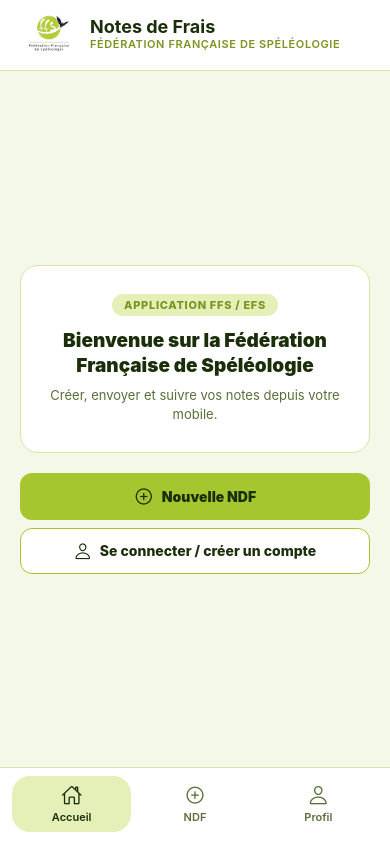
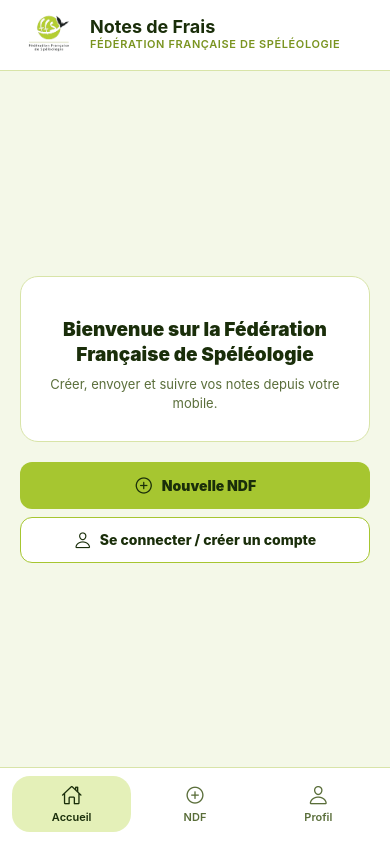
Before and after one commit to mikellachasseurdegwap/ndf-mobile, a React Native app: screen / in a window 390 px wide. Built offline with nearby package versions, Linux system fonts and the light colour scheme; no server answers.

Commit message:
Retire le badge application de l'accueil

```diff
--- a/App.tsx
+++ b/App.tsx
@@ -127,7 +127,6 @@
   return (
     <View style={styles.guestHome}>
       <View style={styles.guestHero}>
-        <Text style={styles.guestBadge}>Application FFS / EFS</Text>
         <Text style={styles.guestTitle}>Bienvenue sur la Fédération Française de Spéléologie</Text>
         <Text style={styles.guestSubtitle}>Créer, envoyer et suivre vos notes depuis votre mobile.</Text>
       </View>
@@ -227,18 +226,6 @@
     padding: spacing.xl,
     alignItems: 'center',
   },
-  guestBadge: {
-    color: colors.green,
-    fontSize: 11,
-    fontWeight: '800',
-    letterSpacing: 0.7,
-    textTransform: 'uppercase',
-    backgroundColor: colors.primarySoft,
-    borderRadius: radius.pill,
-    paddingHorizontal: spacing.md,
-    paddingVertical: spacing.xs,
-    overflow: 'hidden',
-  },
   guestTitle: {
     color: colors.text,
     fontSize: 19,
```
